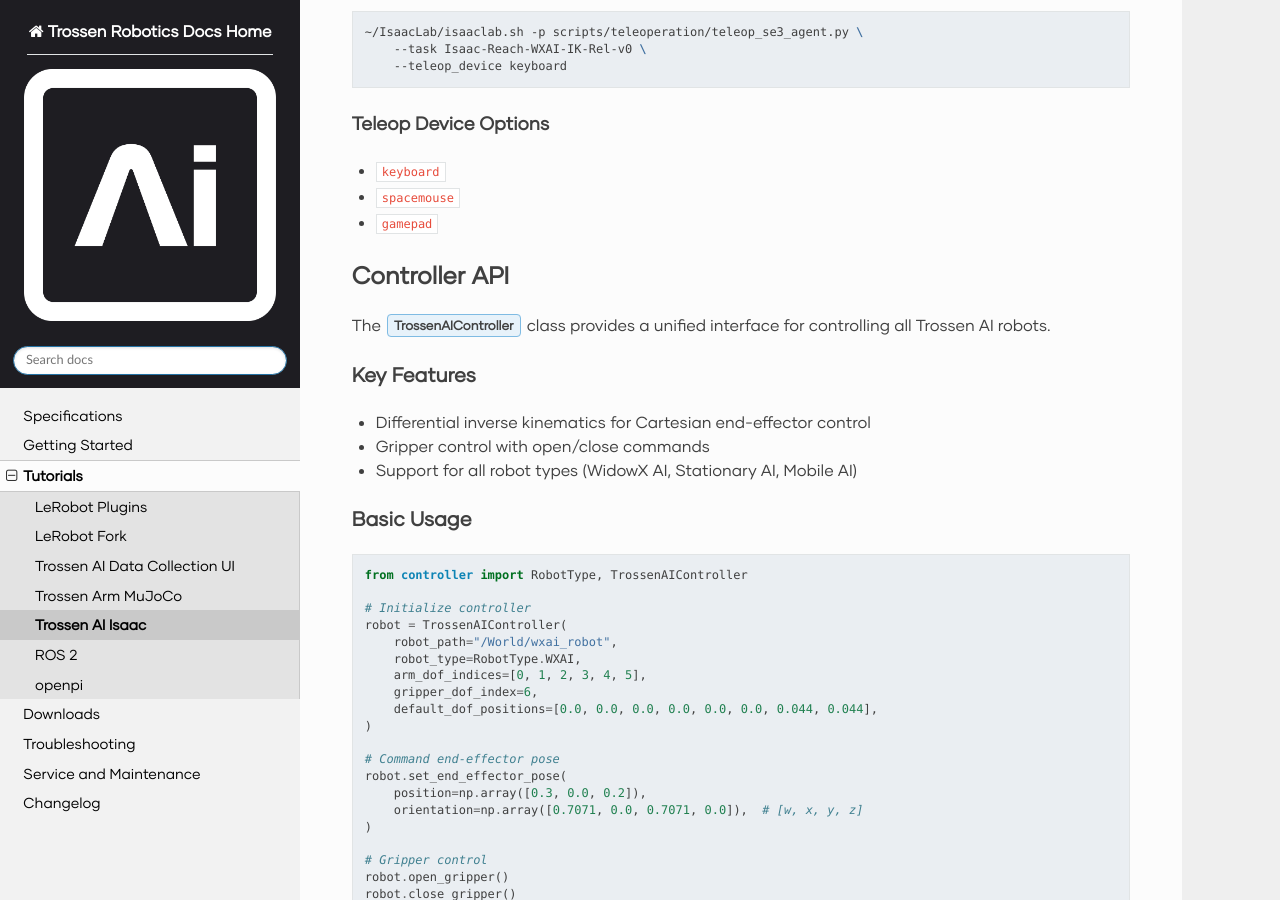
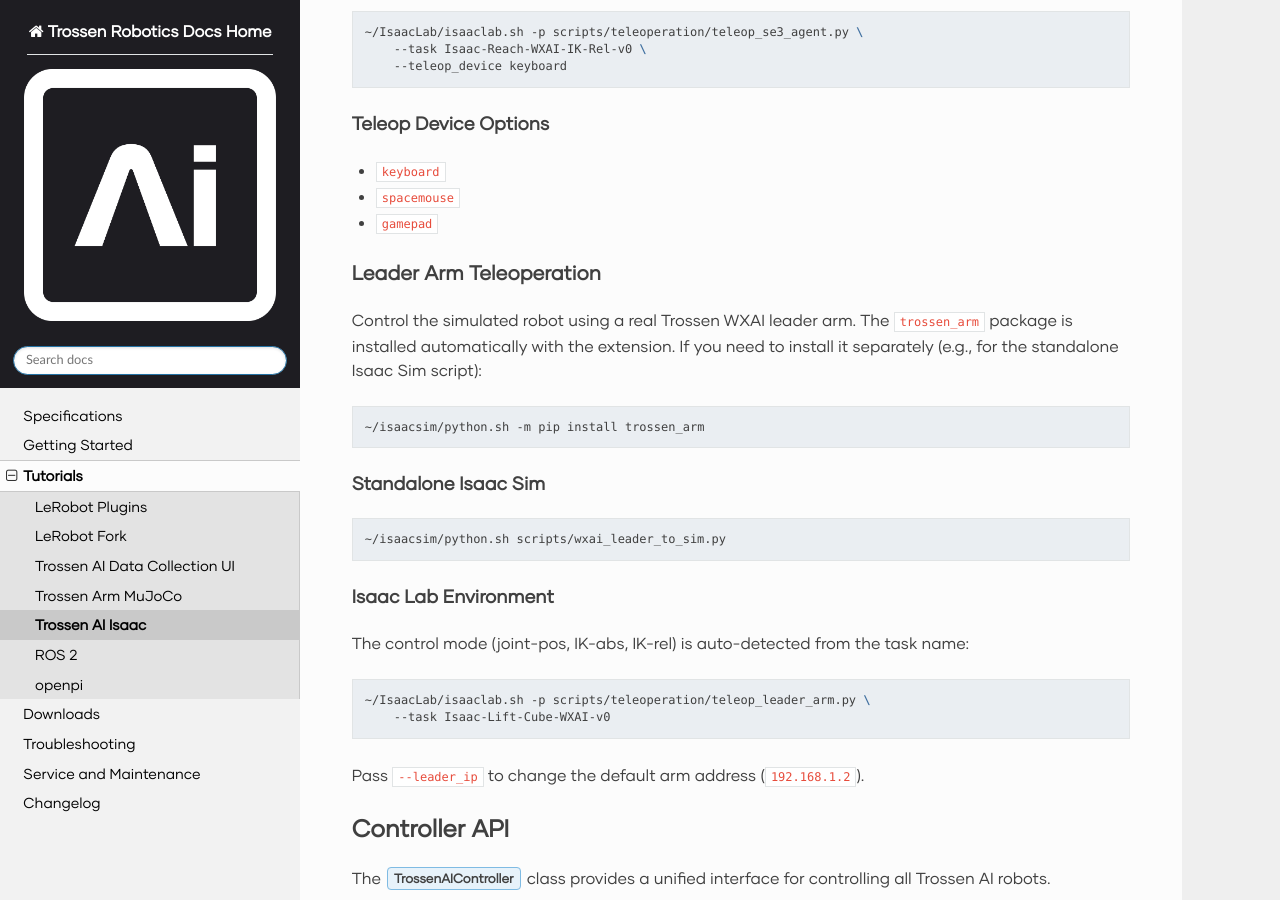
Before and after one commit to TrossenRobotics/trossen_arm, a Sphinx documentation site: the page built from docs/tutorials/trossen_ai_isaac.rst, in a window 1280 px wide and 900 px high, scrolled down 6211 px. Built offline with Sphinx 7.4.7 and the Read the Docs theme 3.1.0, drawn with Linux system fonts in a browser that asks for light colours; some web fonts are replaced; pages that are not in the unit, such as notebooks, are missing from menus.

Commit message:
leader arm teleoperation support (#187)
Docs update: docs for leader arm teleoperation support for isaacsim and isaaclab

```diff
--- a/docs/tutorials/trossen_ai_isaac.rst
+++ b/docs/tutorials/trossen_ai_isaac.rst
@@ -290,6 +290,34 @@ Teleop Device Options
 * ``spacemouse``
 * ``gamepad``
 
+Leader Arm Teleoperation
+-------------------------
+
+Control the simulated robot using a real Trossen WXAI leader arm. The ``trossen_arm`` package is installed automatically with the extension. If you need to install it separately (e.g., for the standalone Isaac Sim script):
+
+.. code-block:: bash
+
+    ~/isaacsim/python.sh -m pip install trossen_arm
+
+Standalone Isaac Sim
+~~~~~~~~~~~~~~~~~~~~
+
+.. code-block:: bash
+
+    ~/isaacsim/python.sh scripts/wxai_leader_to_sim.py
+
+Isaac Lab Environment
+~~~~~~~~~~~~~~~~~~~~~
+
+The control mode (joint-pos, IK-abs, IK-rel) is auto-detected from the task name:
+
+.. code-block:: bash
+
+    ~/IsaacLab/isaaclab.sh -p scripts/teleoperation/teleop_leader_arm.py \
+        --task Isaac-Lift-Cube-WXAI-v0
+
+Pass ``--leader_ip`` to change the default arm address (``192.168.1.2``).
+
 Controller API
 ==============
 
```
